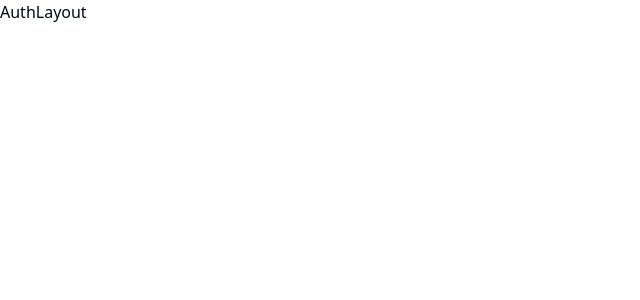
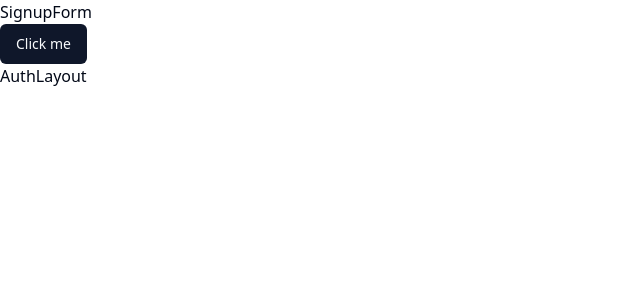
Before and after one commit to JMP-APZH/JMP_Opinion, a React (Vite) app: page /sign-up in a window 1280 px wide. Shown: the top 300 px of the page, without its empty margins (0-640 px from the left). Built offline with nearby package versions, Linux system fonts and the light colour scheme.

Commit message:
AuthLayout prep

```diff
--- a/src/_auth/AuthLayout.tsx
+++ b/src/_auth/AuthLayout.tsx
@@ -1,8 +1,25 @@
-import React from 'react'
+import { Outlet, Navigate } from 'react-router-dom'
 
 const AuthLayout = () => {
+
+  const isAuthenticated = false;
+
   return (
-    <div>AuthLayout</div>
+    <>
+    {isAuthenticated ? (
+      <Navigate to='/' />
+    ) : (
+      <>
+        <section>
+          <Outlet />
+        </section>
+      </>
+    )
+  }
+      <div>AuthLayout</div>
+
+    </>
+
   )
 }
 
--- a/src/_auth/forms/SignupForm.tsx
+++ b/src/_auth/forms/SignupForm.tsx
@@ -1,7 +1,15 @@
+import { Button } from "@/components/ui/button"
 
 const SignupForm = () => {
   return (
-    <div>SignupForm</div>
+    <div>
+      SignupForm
+
+      <div>
+        <Button>Click me</Button>
+      </div>
+
+    </div>
   )
 }
 
```
